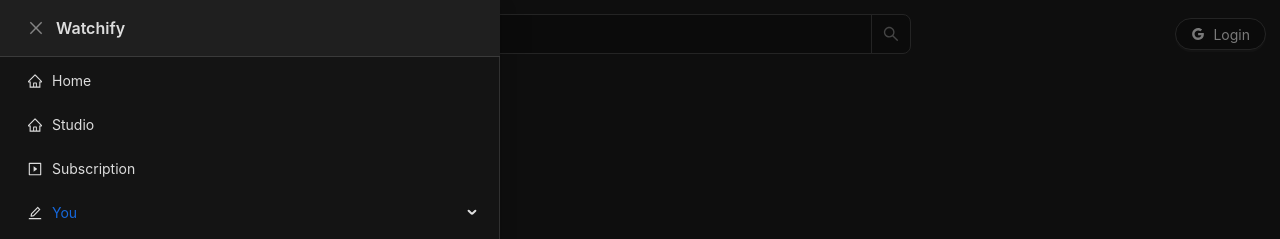
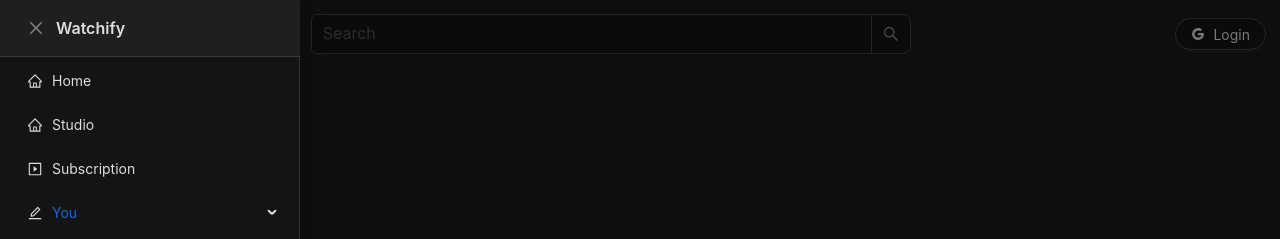
Before and after one commit to Utkarshvr/watchify-client, a React (Vite) app: page / in a window 1280 px wide. Both pictures are taken after a click on the button 30 px from the left and 34 px from the top of the page. Shown: the top 239 px of the page. Built offline with nearby package versions, Linux system fonts and the light colour scheme; no server answers.

Commit message:
drawer width reduced

```diff
--- a/src/components/core/MainDrawer.jsx
+++ b/src/components/core/MainDrawer.jsx
@@ -64,7 +64,7 @@
         placement="left"
         onClose={onClose}
         open={open}
-        width={screens.xs ? 180 : 500}
+        width={screens.xs ? 180 : 300}
         styles={{ body: { padding: 0 } }}
       >
         <Menu
```
